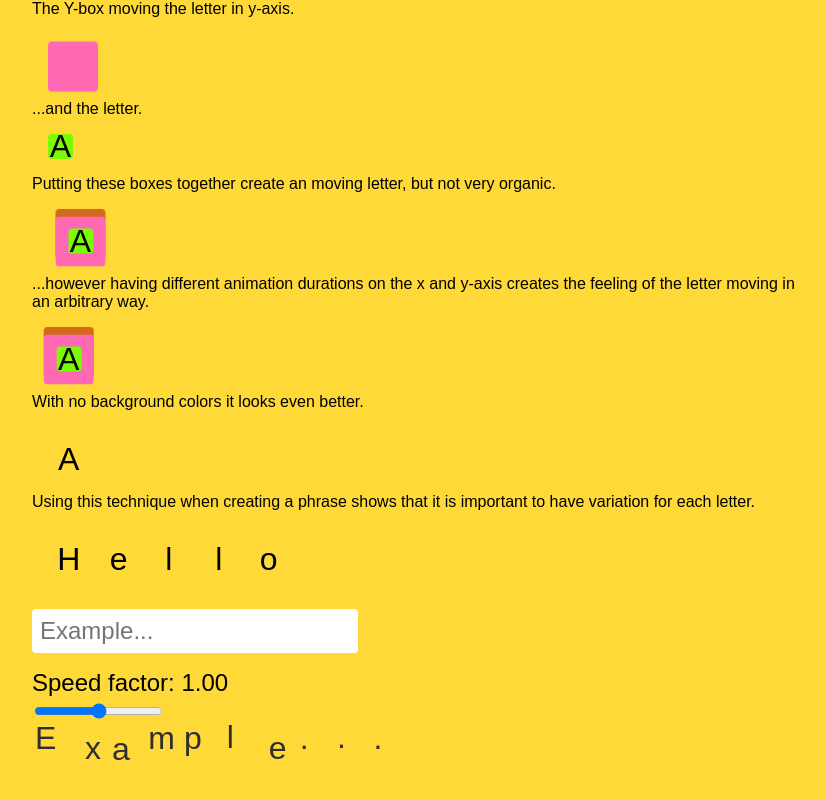
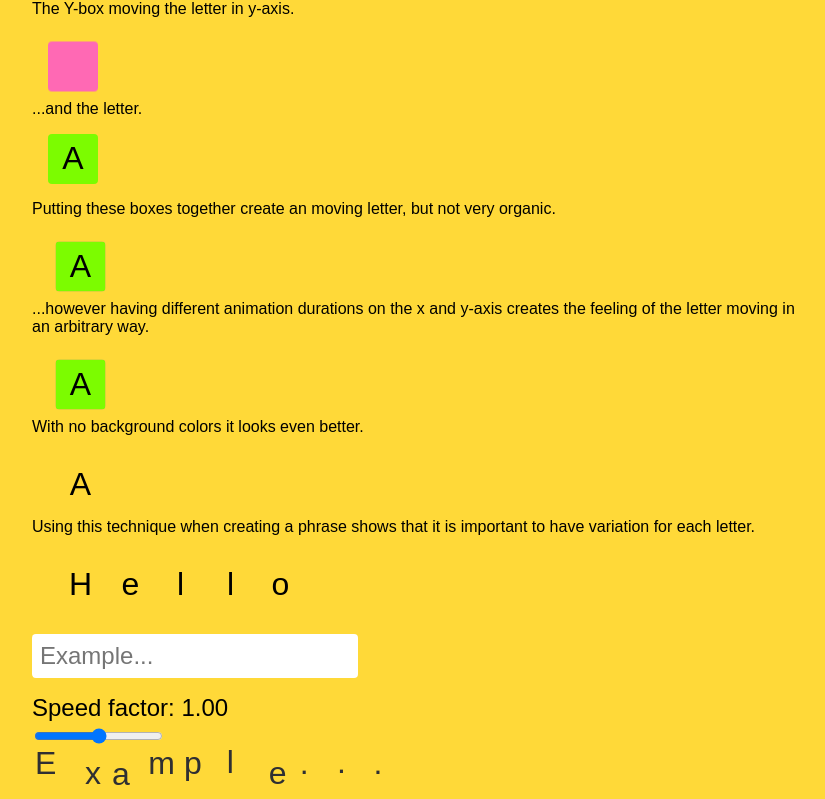
Before and after one commit to oc-developer/oc-portfolio, a React (Create React App) app: page / in a window 1280 px wide. Shown: the part 741-1540 px from the top of the page, without its empty margins (222-1047 px from the left). Built offline with nearby package versions, Linux system fonts and the light colour scheme.

Commit message:
Add color to x box

```diff
--- a/src/Projects/DynamicLetters/DynamicLetters.css
+++ b/src/Projects/DynamicLetters/DynamicLetters.css
@@ -18,21 +18,6 @@
 .dynamic-letters .floaty-demo {
     display: flex;
     margin: 1rem;
-}
-
-.floaty-demo .demo-box {
-    width: 50px;
-    height: 50px;
-    border-radius: 4px;
-    animation-duration: 1s;
-    animation-iteration-count: infinite;
-    animation-timing-function: ease-in-out;
-    animation-direction: alternate;
-}
-
-.floaty-demo .x-box {
-    background-color: chocolate;
-    animation-name: floaty-letter-x;
 }
 
 .floaty-demo .y-box {
--- a/src/Projects/DynamicLetters/DynamicLetters.tsx
+++ b/src/Projects/DynamicLetters/DynamicLetters.tsx
@@ -1,7 +1,7 @@
 import React, { useState } from 'react';
 import './DynamicLetters.css'
 import FloatyLetters from '../../FloatyLetters/FloatyLetters'
-import demoLetter from './demoLetter/demoLetter'
+import DemoLetter from './DemoLetter/DemoLetter'
 
 export default function DynamicLetters() {
     const placeholder = 'Example...'
@@ -24,10 +24,8 @@ export default function DynamicLetters() {
             <span>
                 Floaty letter is based on css animation and uses an infinite loop of translate. It contains three boxes:
                 The X-Box moving the letter in the x-axis.
-                </span>
-            <div className="floaty-demo">
-                <div className="demo-box x-box"></div>
-            </div>
+            </span>
+            <DemoLetter xColor={true} />
             <span>
                 The Y-box moving the letter in y-axis.
             </span>
--- /dev/null
+++ b/src/Projects/DynamicLetters/demoLetter/DemoLetter.css
@@ -0,0 +1,13 @@
+.floaty-demo .demo-box {
+    width: 50px;
+    height: 50px;
+    border-radius: 4px;
+    animation-duration: 1s;
+    animation-iteration-count: infinite;
+    animation-timing-function: ease-in-out;
+    animation-direction: alternate;
+}
+
+.floaty-demo .x-box {
+    animation-name: floaty-letter-x;
+}
--- a/src/Projects/DynamicLetters/demoLetter/demoLetter.tsx
+++ b/src/Projects/DynamicLetters/demoLetter/demoLetter.tsx
@@ -1,7 +1,17 @@
 import React from 'react'
+import './DemoLetter.css'
 
-export default function demoLetter() {
+export default function DemoLetter(props: demoLetterProps) {
+
+    const xColor = props.xColor ? 'chocolate' : ''
+
     return (
-        <div>Hello</div>
+        <div className="floaty-demo">
+            <div className="demo-box x-box" style={{ backgroundColor: xColor }} ></div>
+        </div>
     )
 }
+
+type demoLetterProps = {
+    xColor?: boolean
+}
```
